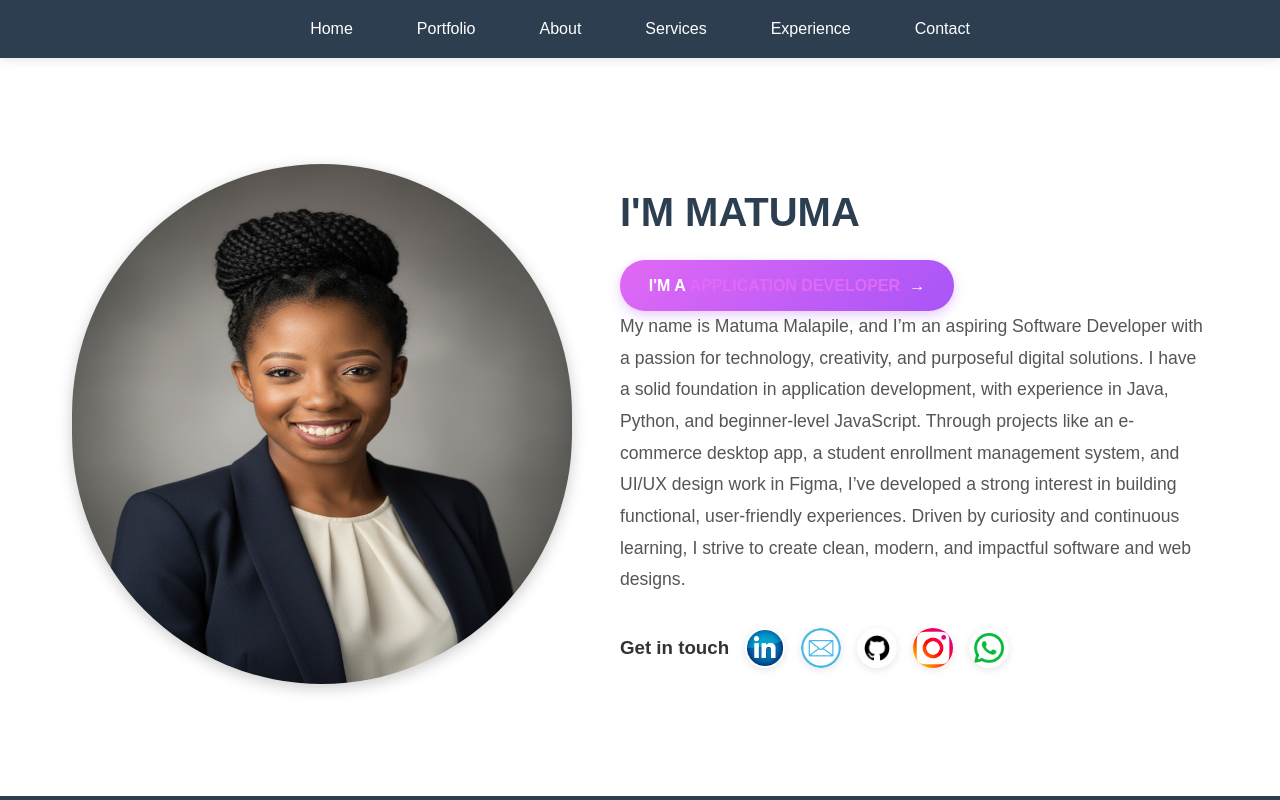
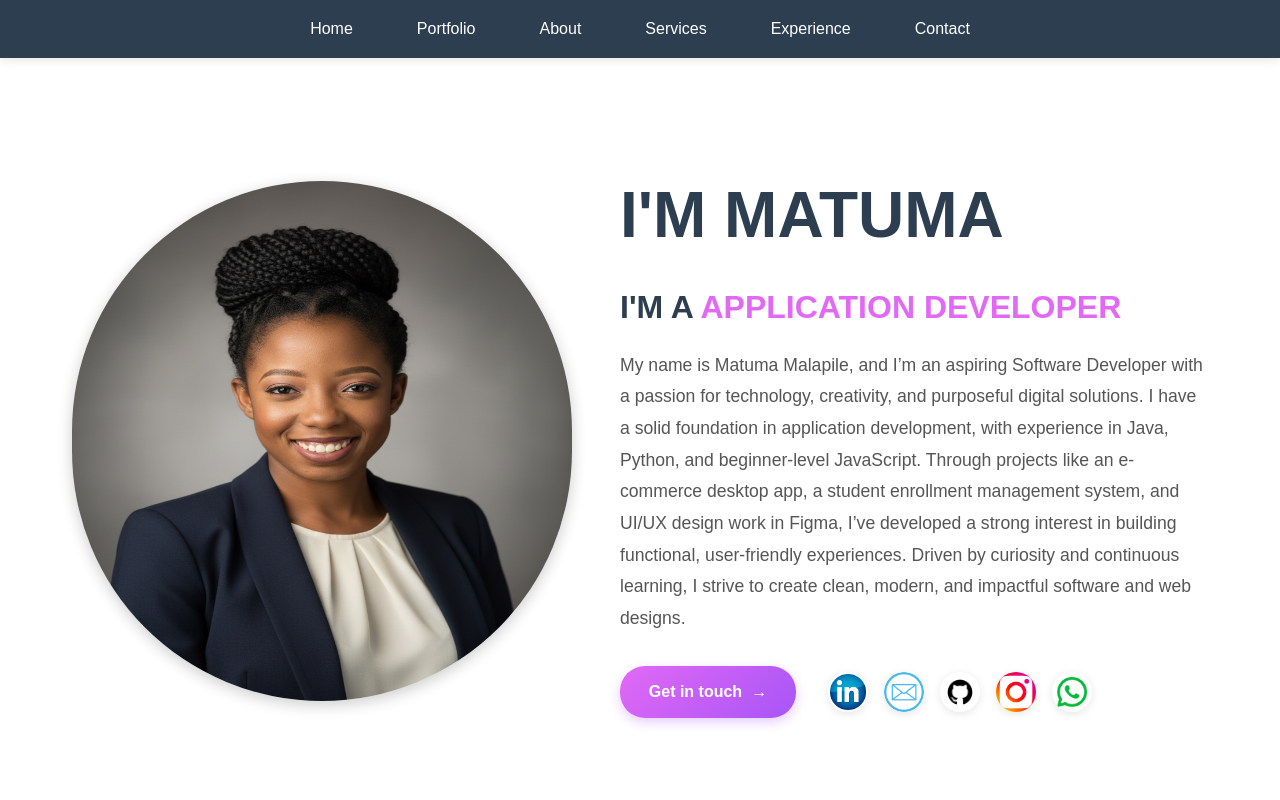
Before and after one commit to MatumaMalapile/MatumaMalapile.github.io, a plain HTML site: page index.html in a window 1280 px wide. Shown: the top 800 px of the page. Drawn offline with Linux system fonts and the light colour scheme.

Commit message:
Update style.css

```diff
--- a/style.css
+++ b/style.css
@@ -80,7 +80,13 @@ main {
 }
 
 main h1 {
-    font-size: 2.5rem;
+    font-size: 4rem;
+    color: #2c3e50;
+    margin-bottom: 1rem;
+}
+
+main h2 {
+    font-size: 2rem;
     color: #2c3e50;
     margin-bottom: 1rem;
 }
@@ -119,7 +125,7 @@ main p1 {
 }
 
 /* Get in Touch Section */
-main h2 {
+main h3 {
     display: inline-block;
     background: linear-gradient(135deg, #e169f5, #a855f7);
     color: white;
@@ -133,12 +139,12 @@ main h2 {
     cursor: pointer;
 }
 
-main h2:hover {
+main h3:hover {
     transform: translateY(-2px);
     box-shadow: 0 6px 16px rgba(168, 85, 247, 0.4);
 }
 
-main h2::after {
+main h3::after {
     content: ' →';
     margin-left: 0.3rem;
 }
```
